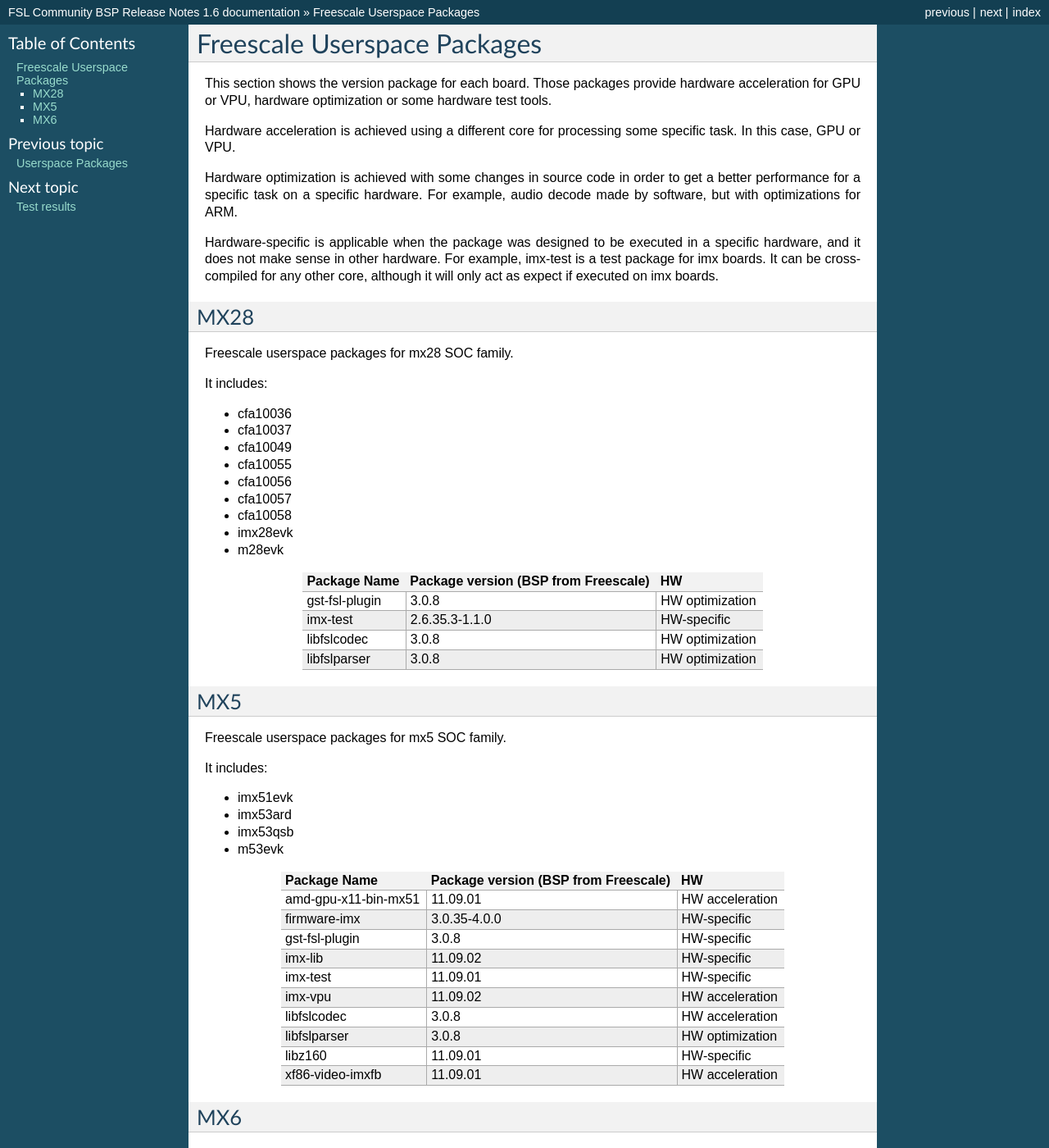
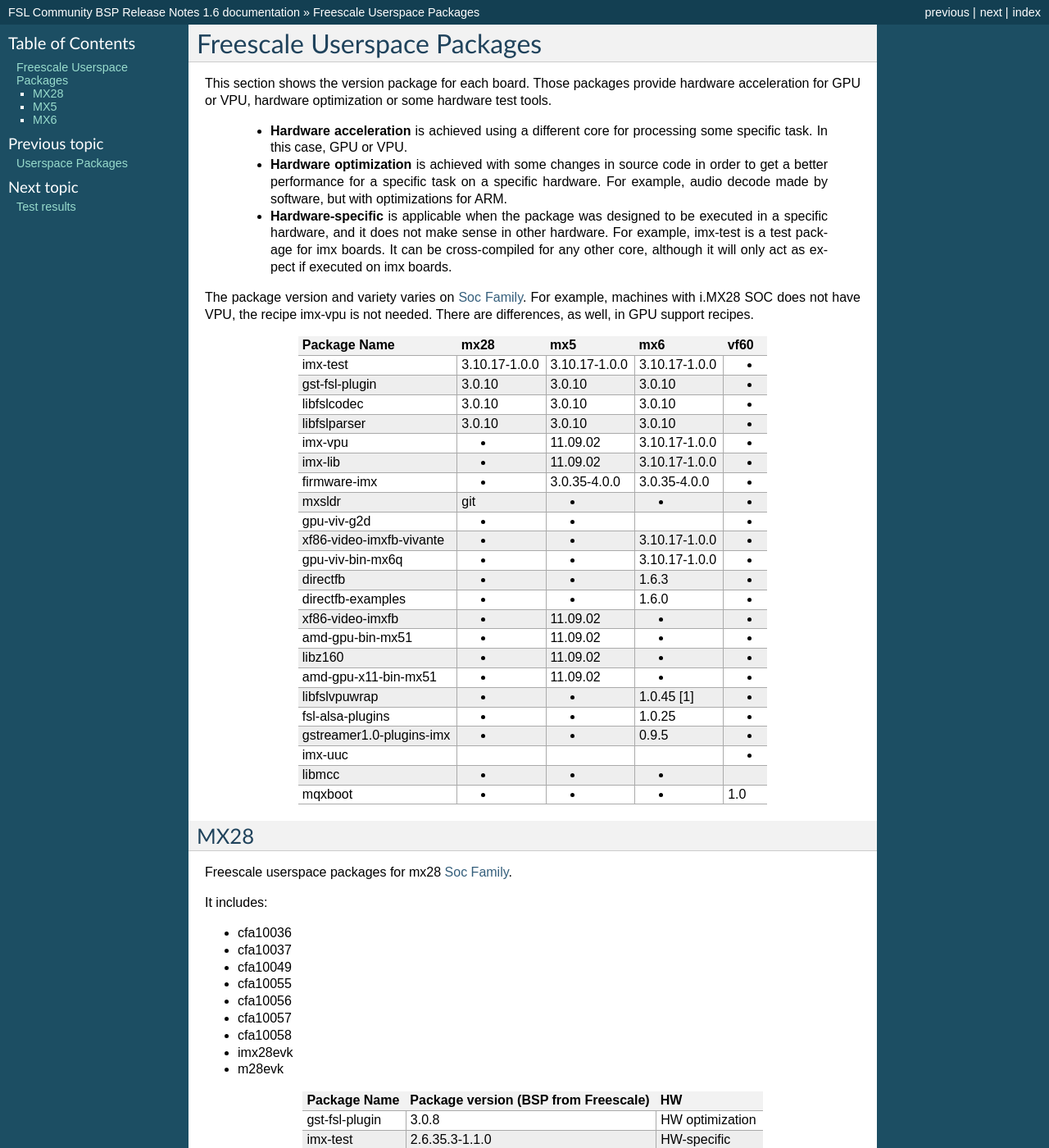
Before and after one commit to Freescale/Documentation, a Sphinx documentation site: the page built from release-notes/source/fsl-userspace-pkg.rst, in a window 1280 px wide and 1400 px high. Shown: the whole window at 82% size. Built offline with Sphinx 7.4.7, drawn with Linux system fonts in a browser that asks for light colours; pages that are not in the unit, such as notebooks, are missing from menus; some of the changed text lies outside the part shown.

Commit message:
fsl-userspace-pkffg: Add table for packages by SOC_FAMILY
Add table with packages version by SOC_FAMILY, instead
of create separated tables. It hightlight the difference
between SOCs.

It also add a cross-reference for SOC_FAMILY definition
section.

Signed-off-by: Daiane Angolini <daiane.angolini@freescale.com>

```diff
--- a/release-notes/source/fsl-userspace-pkg.rst
+++ b/release-notes/source/fsl-userspace-pkg.rst
@@ -8,24 +8,30 @@
 Those packages provide hardware acceleration for GPU or VPU,
 hardware optimization or some hardware test tools.
 
-Hardware acceleration is achieved using a different core
-for processing some specific task. In this case, GPU or VPU.
+ * **Hardware acceleration** is achieved using a different core
+   for processing some specific task. In this case, GPU or VPU.
 
-Hardware optimization is achieved with some changes in source
-code in order to get a better performance for a specific task
-on a specific hardware. For example, audio decode made by software,
-but with optimizations for ARM.
+ * **Hardware optimization** is achieved with some changes in source
+   code in order to get a better performance for a specific task
+   on a specific hardware. For example, audio decode made by software,
+   but with optimizations for ARM.
 
-Hardware-specific is applicable when the package was designed to
-be executed in a specific hardware, and it does not make sense
-in other hardware. For example, imx-test is a test package for
-imx boards. It can be cross-compiled for any other core, although
-it will only act as expect if executed on imx boards.
+ * **Hardware-specific** is applicable when the package was designed to
+   be executed in a specific hardware, and it does not make sense
+   in other hardware. For example, imx-test is a test package for
+   imx boards. It can be cross-compiled for any other core, although
+   it will only act as expect if executed on imx boards.
+
+The package version and variety varies on :ref:`soc-family`.
+For example, machines with i.MX28 SOC does not have VPU, the recipe imx-vpu is not needed.
+There are differences, as well, in GPU support recipes.
+
+.. include:: soc-pkg.inc
 
 --------
 MX28
 --------
-Freescale userspace packages for mx28 SOC family.
+Freescale userspace packages for mx28 :ref:`soc-family`.
 
 It includes:
 
@@ -44,7 +50,7 @@
 --------
 MX5
 --------
-Freescale userspace packages for mx5 SOC family.
+Freescale userspace packages for mx5 :ref:`soc-family`.
 
 It includes:
 
@@ -59,7 +65,7 @@
 ------------
 MX6
 ------------
-Freescale userspace packages for mx6 SOC family
+Freescale userspace packages for mx6 :ref:`soc-family`.
 
 It includes:
 
--- a/release-notes/source/soc-family.rst
+++ b/release-notes/source/soc-family.rst
@@ -1,3 +1,5 @@
+.. _soc-family:
+
 Soc Family
 ============================
 
--- /dev/null
+++ b/release-notes/source/soc-pkg.inc
@@ -0,0 +1,27 @@
+========================   =============   =============   =============   ======
+Package Name                mx28           mx5             mx6             vf60
+========================   =============   =============   =============   ======
+imx-test                   3.10.17-1.0.0   3.10.17-1.0.0   3.10.17-1.0.0   -
+gst-fsl-plugin             3.0.10          3.0.10          3.0.10          -
+libfslcodec                3.0.10          3.0.10          3.0.10          -
+libfslparser               3.0.10          3.0.10          3.0.10          -
+imx-vpu                    -               11.09.02        3.10.17-1.0.0   -
+imx-lib                    -               11.09.02        3.10.17-1.0.0   -
+firmware-imx               -               3.0.35-4.0.0    3.0.35-4.0.0    -
+mxsldr                     git             -               -               -
+gpu-viv-g2d                -               -                               -
+xf86-video-imxfb-vivante   -               -               3.10.17-1.0.0   -
+gpu-viv-bin-mx6q           -               -               3.10.17-1.0.0   -
+directfb                   -               -               1.6.3           -
+directfb-examples          -               -               1.6.0           -
+xf86-video-imxfb           -               11.09.02        -               -
+amd-gpu-bin-mx51           -               11.09.02        -               -
+libz160                    -               11.09.02        -               -
+amd-gpu-x11-bin-mx51       -               11.09.02        -               -
+libfslvpuwrap              -               -               1.0.45 [1]      -
+fsl-alsa-plugins           -               -               1.0.25          -
+gstreamer1.0-plugins-imx   -               -               0.9.5           -
+imx-uuc                                                                    -
+libmcc                     -               -               -
+mqxboot                    -               -               -               1.0
+========================   =============   =============   =============   ======
```
